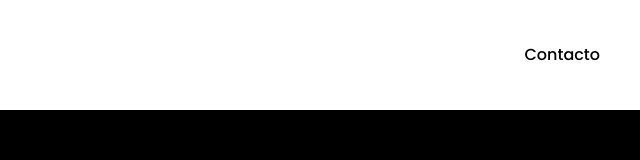
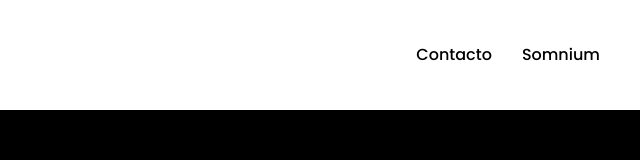
Before and after one commit to samuelasensio/scenik, a plain HTML site: page somnium.html in a window 1280 px wide. Shown: the full height of the page, 640-1280 px from the left. Drawn offline with Linux system fonts and the light colour scheme.

Commit message:
Update somnium.html

```diff
--- a/somnium.html
+++ b/somnium.html
@@ -26,6 +26,7 @@
             <nav class="navbar" >
                 <ul>
                     <li><a href="#contacto">Contacto</a></li>
+                    <li><a href="somnium.html">Somnium</a></li>
                 </ul>
             </nav>
         </div>
```
